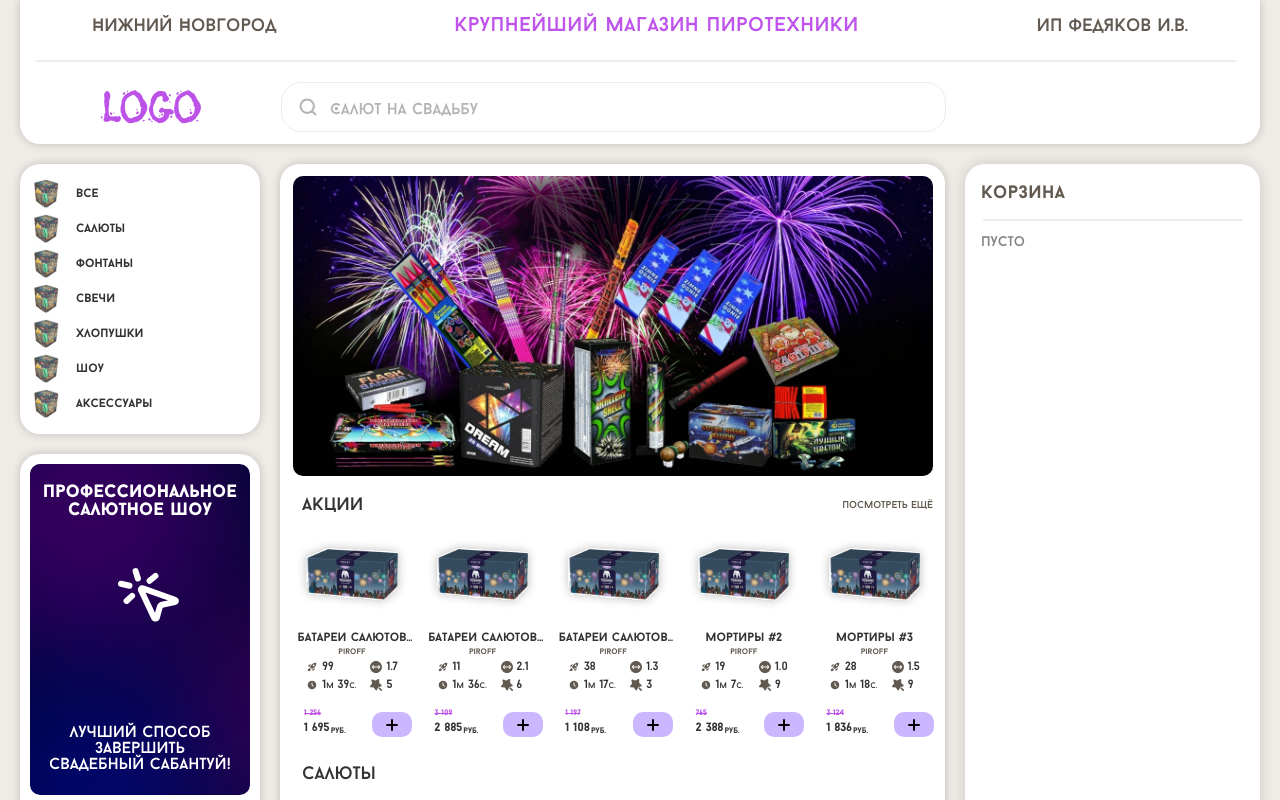
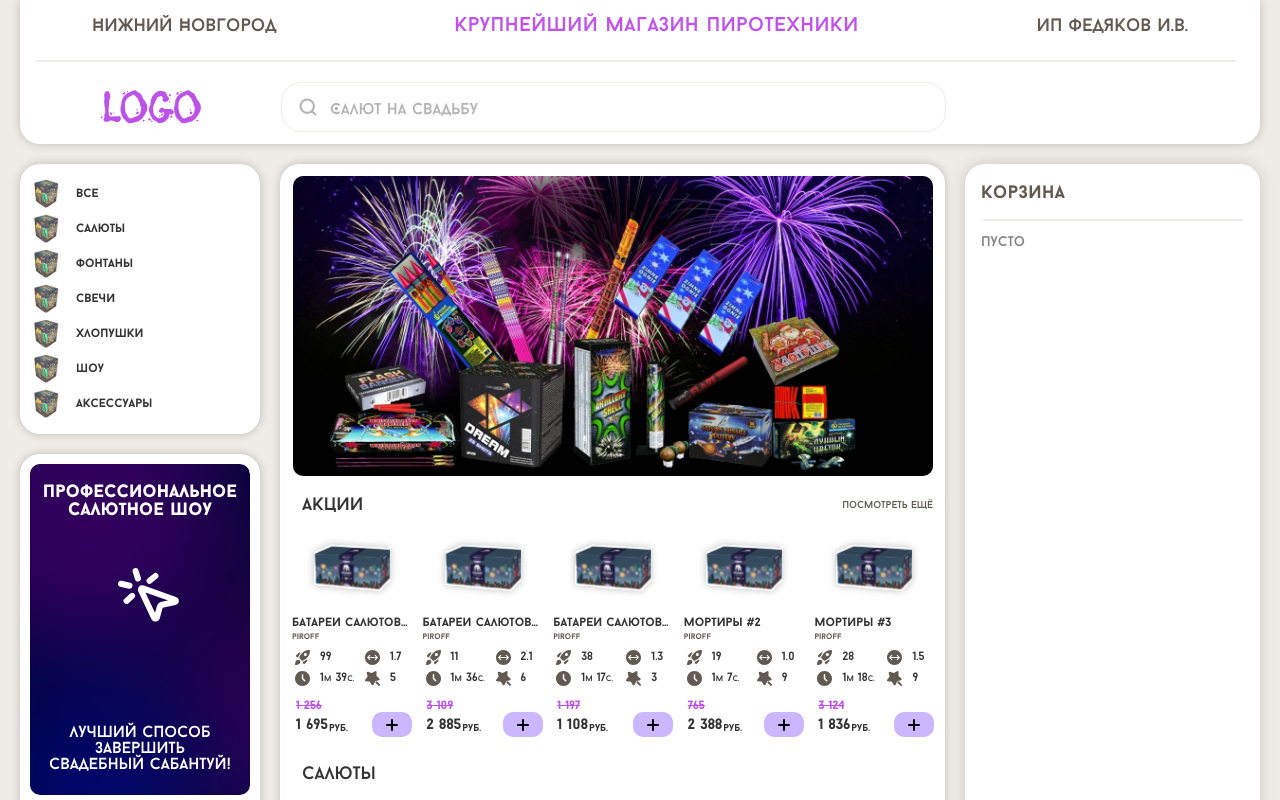
Before and after one commit to VladosGoneGG/FIREWORK, a React (Vite) app: page / in a window 1280 px wide. Shown: the top 800 px of the page. Built offline with nearby package versions, Linux system fonts and the light colour scheme.

Commit message:
ver 0.8.1

```diff
--- a/src/components/ProductCardMini/ProductCardMini.jsx
+++ b/src/components/ProductCardMini/ProductCardMini.jsx
@@ -65,7 +65,7 @@ function ProductCardMini({ product, onSelect }) {
 			title={name}
 			className='w-[120px] h-[206px] bg-white'
 		>
-			<div className='h-full w-full flex flex-col lowercase font-baron'>
+			<div className='h-full w-full flex flex-col  lowercase font-baron'>
 				{/* Фото 100×100 */}
 				<ProductThumb
 					src={img}
@@ -78,14 +78,14 @@ function ProductCardMini({ product, onSelect }) {
 				<ProductMeta name={name} manufacturer={manufacturer} />
 
 				{/* Параметры */}
-				<div className='flex text-[12px] justify-evenly'>
-					<div className='flex flex-col'>
+				<div className=' flex text-[12px] justify-between '>
+					<div className='w-[65px] h-[25px]flex flex-col  gap-0.5'>
 						<PriceBlock.Param icon='shots'>{shots ?? '—'}</PriceBlock.Param>
 						<PriceBlock.Param icon='time' title={fmtSecFull(durationSec)}>
 							{renderSec(durationSec)}
 						</PriceBlock.Param>
 					</div>
-					<div className='flex flex-col'>
+					<div className='w-[50px] h-[25px]  flex flex-col '>
 						<PriceBlock.Param icon='caliber'>{caliber ?? '—'}</PriceBlock.Param>
 						<PriceBlock.Param icon='effects'>
 							{effectsCount ?? '—'}
@@ -94,7 +94,7 @@ function ProductCardMini({ product, onSelect }) {
 				</div>
 
 				{/* Цена + кнопка */}
-				<div className='mt-auto flex items-end justify-between'>
+				<div className='mt-2 flex items-end justify-between'>
 					<PriceBlock
 						price={price}
 						discountPrice={discountPrice}
--- a/src/components/ProductCardMini/parts/PriceBlock.jsx
+++ b/src/components/ProductCardMini/parts/PriceBlock.jsx
@@ -16,8 +16,8 @@ const ICONS = {
 export function Param({ icon, title, children }) {
 	const src = ICONS[icon]
 	return (
-		<div className='flex items-center gap-1' title={title}>
-			{src && <img src={src} alt='' className='w-[12px] h-[12px]' />}
+		<div className='flex items-center gap-[7px]' title={title}>
+			{src && <img src={src} alt='' className='w-[21px] h-[21px]' />}
 			<span>{children}</span>
 		</div>
 	)
@@ -26,23 +26,23 @@ export function Param({ icon, title, children }) {
 function PriceBlock({ price, discountPrice, fmtPrice }) {
 	const hasDiscount = typeof discountPrice === 'number'
 	return (
-		<div className='ml-3'>
+		<div className='ml-1'>
 			{hasDiscount ? (
 				<>
-					<div className='text-[8px] font-baron lowercase line-through text-[#BD52E9] font-bold'>
+					<div className='text-[12px] font-baron lowercase line-through text-[#BD52E9] font-bold'>
 						{fmtPrice(price)}
 					</div>
-					<div className='text-[12px] font-bold'>
+					<div className='text-[15px] font-bold'>
 						{fmtPrice(discountPrice)}
-						<span className='text-[8px] font-baron lowercase relative top-0.5 left-[1px]'>
+						<span className='text-[10px] font-baron lowercase relative top-0.5 left-[1px]'>
 							руб.
 						</span>
 					</div>
 				</>
 			) : (
-				<div className='text-[12px] font-bold'>
+				<div className='text-[15px] font-bold'>
 					{fmtPrice(price)}
-					<span className='text-[8px] font-baron lowercase relative top-0.5'>
+					<span className='text-[10px] font-baron lowercase relative top-0.5'>
 						руб.
 					</span>
 				</div>
--- a/src/components/ProductCardMini/parts/ProductMeta.jsx
+++ b/src/components/ProductCardMini/parts/ProductMeta.jsx
@@ -2,7 +2,7 @@
 
 export default function ProductMeta({ name, manufacturer }) {
 	return (
-		<div className='text-center'>
+		<div className='text-left mb-1'>
 			<h4 className='font-semibold leading-tight break-words line-clamp-1 text-[12px]'>
 				{name}
 			</h4>
```
Also changed, not shown: src/assets/SVG/radius.svg, src/assets/SVG/star.svg.
